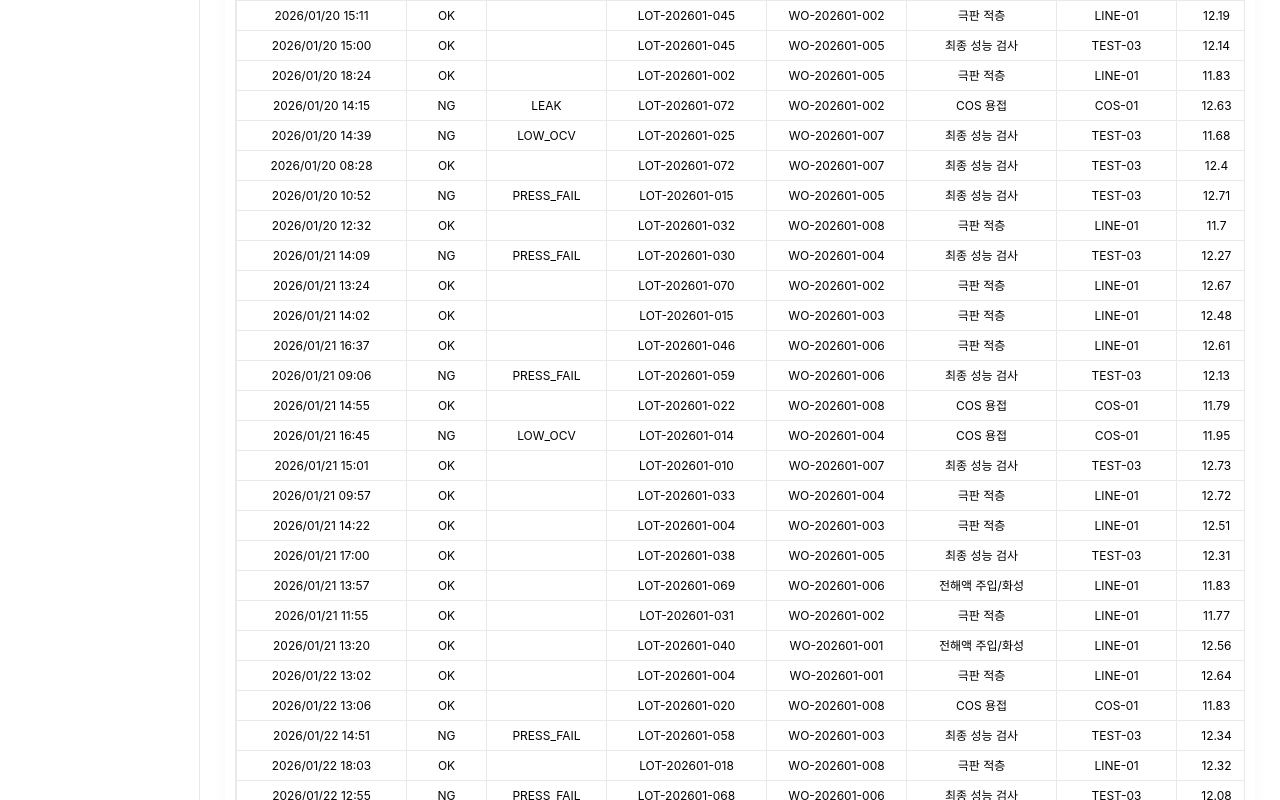
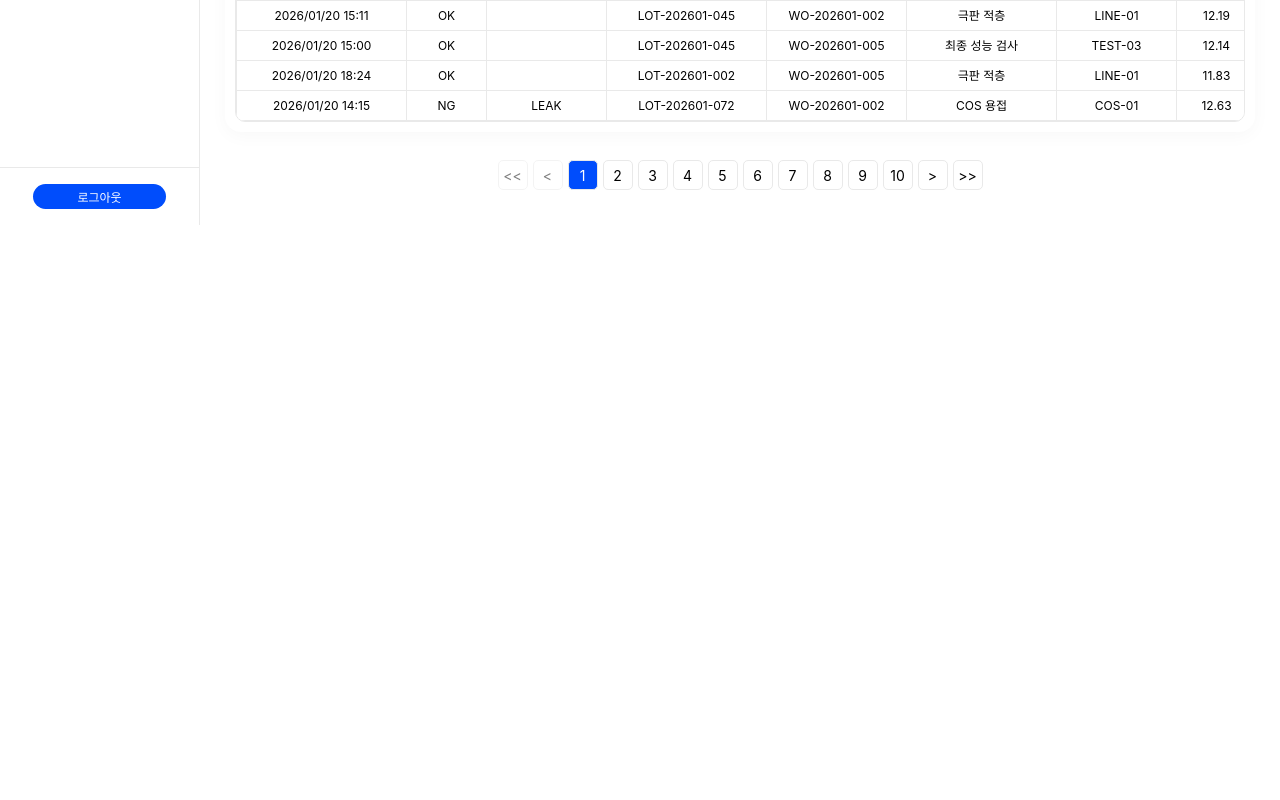
Before and after one commit to mes-team-2/React, a React (Create React App) app: page /mes/quality/test-log in a window 1280 px wide. Shown: the part 1160-1960 px from the top of the page. After the commit the page ends 1385 px from the top, so only its background shows below. Built offline with nearby package versions, Linux system fonts and the light colour scheme; sample sign-in values are in the browser's storage.

Commit message:
검사 이력 페이지네이션 추가

```diff
--- a/src/pages/quality/TestLog.js
+++ b/src/pages/quality/TestLog.js
@@ -5,6 +5,7 @@ import SearchBar from "../../components/SearchBar";
 import SideDrawer from "../../components/SideDrawer";
 import SummaryCard from "../../components/SummaryCard";
 import TestLogDetail from "./TestLogDetail";
+import Pagination from "../../components/Pagination";
 
 import {
   FiClipboard,
@@ -131,6 +132,9 @@ export default function TestLog() {
   const [drawerOpen, setDrawerOpen] = useState(false);
   const [selected, setSelected] = useState(null);
 
+  const PAGE_SIZE = 20;
+  const [page, setPage] = useState(1);
+
   // SearchBar onChange (value/event 모두 대응)
   const handleKeywordChange = (v) => {
     if (typeof v === "string") return setKeyword(v);
@@ -251,6 +255,14 @@ export default function TestLog() {
     return Object.entries(map).map(([name, count]) => ({ name, count }));
   }, [filtered]);
 
+  const totalPages = Math.ceil(sorted.length / PAGE_SIZE);
+
+  const pagedData = useMemo(() => {
+    const start = (page - 1) * PAGE_SIZE;
+    const end = start + PAGE_SIZE;
+    return sorted.slice(start, end);
+  }, [sorted, page]);
+
   /* =========================
      테이블 컬럼
   ========================= */
@@ -276,6 +288,10 @@ export default function TestLog() {
   useEffect(() => {
     setSortConfig({ key: null, direction: "asc" });
   }, [resultFilter, defectFilter]);
+
+  useEffect(() => {
+    setPage(1);
+  }, [resultFilter, defectFilter, keyword, sortConfig]);
 
   return (
     <Wrapper>
@@ -399,17 +415,15 @@ export default function TestLog() {
       <TableWrap>
         <Table
           columns={columns}
-          data={sorted}
+          data={pagedData}
           sortConfig={sortConfig}
           onSort={handleSort}
           selectable={false}
           onRowClick={onRowClick}
-          // TableStyle가 rowStyle 지원한다면, 판정 색 강조
-          rowStyle={(row) => ({
-            color: RESULT_COLOR[row.result] || "inherit",
-          })}
         />
       </TableWrap>
+
+      <Pagination page={page} totalPages={totalPages} onPageChange={setPage} />
 
       {/* ===== 상세 Drawer ===== */}
       <SideDrawer open={drawerOpen} onClose={() => setDrawerOpen(false)}>
```
